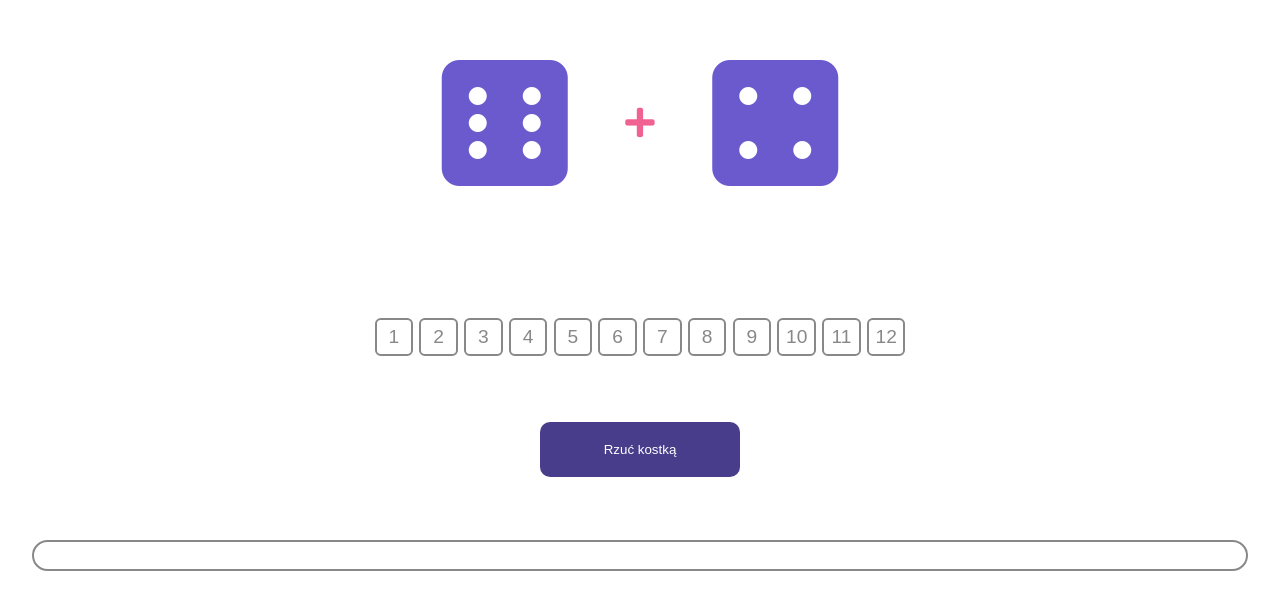
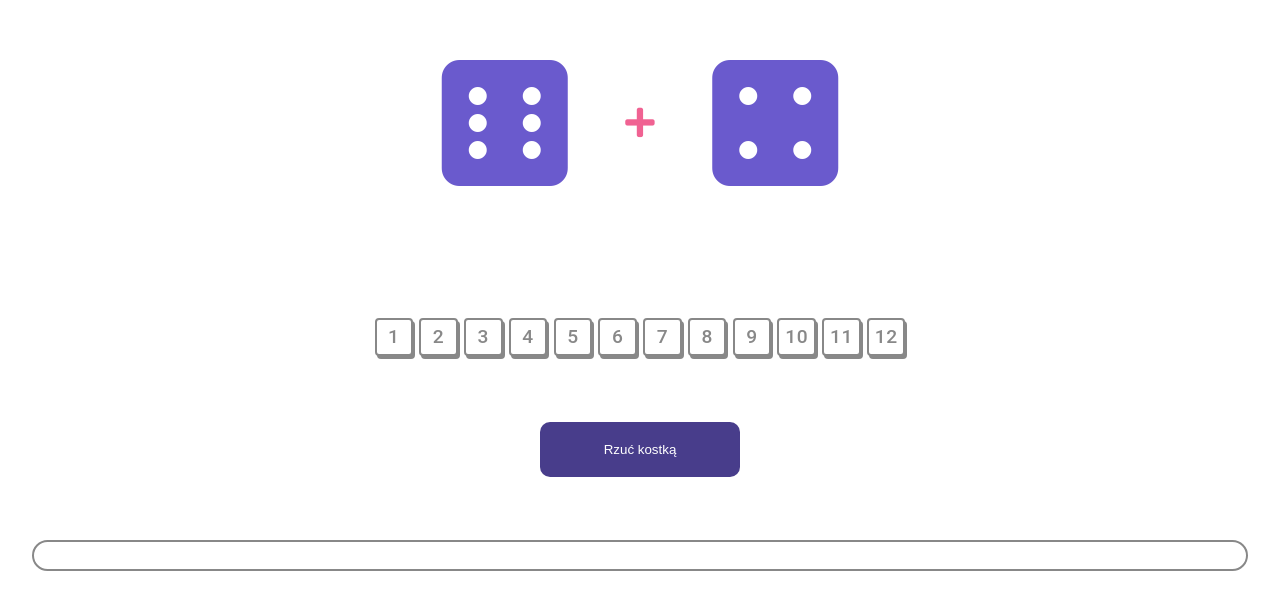
Before and after one commit to KasiaKinga/math-for-pola, a React (Create React App) app: page / in a window 1280 px wide. Shown: the part 198-800 px from the top of the page. Built offline with nearby package versions, Linux system fonts and the light colour scheme.

Commit message:
material ui button

```diff
--- a/package.json
+++ b/package.json
@@ -6,6 +6,7 @@
     "node": "12.x"
   },
   "dependencies": {
+    "@material-ui/core": "^4.11.3",
     "@testing-library/jest-dom": "^5.11.9",
     "@testing-library/react": "^11.2.5",
     "@testing-library/user-event": "^12.8.3",
--- a/src/Number.css
+++ b/src/Number.css
@@ -6,10 +6,17 @@
   flex-wrap: wrap;
   padding-left: 2em;
   padding-right: 2em;
-  /* border: 2px solid red; */
 }
 
 .Number-element {
+  display: flex;
+  justify-content: center;
+  align-items: center;
+  margin: 0.2em;
+  text-align: center;
+}
+
+.Number-wrapper {
   display: flex;
   justify-content: center;
   align-items: center;
@@ -27,7 +34,7 @@
   background: white;
   border-radius: 0.3em;
   color: #888888;
-  /* box-shadow: 2px 3px #888888; */
+  box-shadow: 2px 3px #888888;
   cursor: pointer;
   /* this disable the button select highlight color */
   outline: none;
--- a/src/Number.js
+++ b/src/Number.js
@@ -1,13 +1,40 @@
 import React from "react";
+import Button from "@material-ui/core/Button";
+
 import "./Number.css";
 
 const Number = (props) => {
+  const buttonStyle = {
+    ...{
+      backgroundColor: "white",
+      color: "#888888",
+      boxShadow: "2px 3px #888888",
+      border: "2px solid #888888",
+      fontSize: "1.2em",
+      maxWidth: "2em",
+      maxHeight: "2em",
+      minWidth: "2em",
+      minHeight: "2em",
+      cursor: "pointer",
+    },
+    ...{
+      backgroundColor: props.color ? props.color : "white",
+    },
+  };
+
   return (
-    <div className="Number-element">
-      <button style={{ background: props.color }} onClick={props.onClick}>
+    <div className="Number-wrapper">
+      <Button variant="contained" style={buttonStyle} onClick={props.onClick}>
         {props.number}
-      </button>
+      </Button>
     </div>
+
+    // <div className="Number-element">
+    //   {/* <button style={{ background: props.color }} onClick={props.onClick}>
+    //     {props.number}
+    //   </button> */}
+
+    // </div>
   );
 };
 
```
Also changed, not shown: 1 other file (tests, documents, lock files or other folders).
